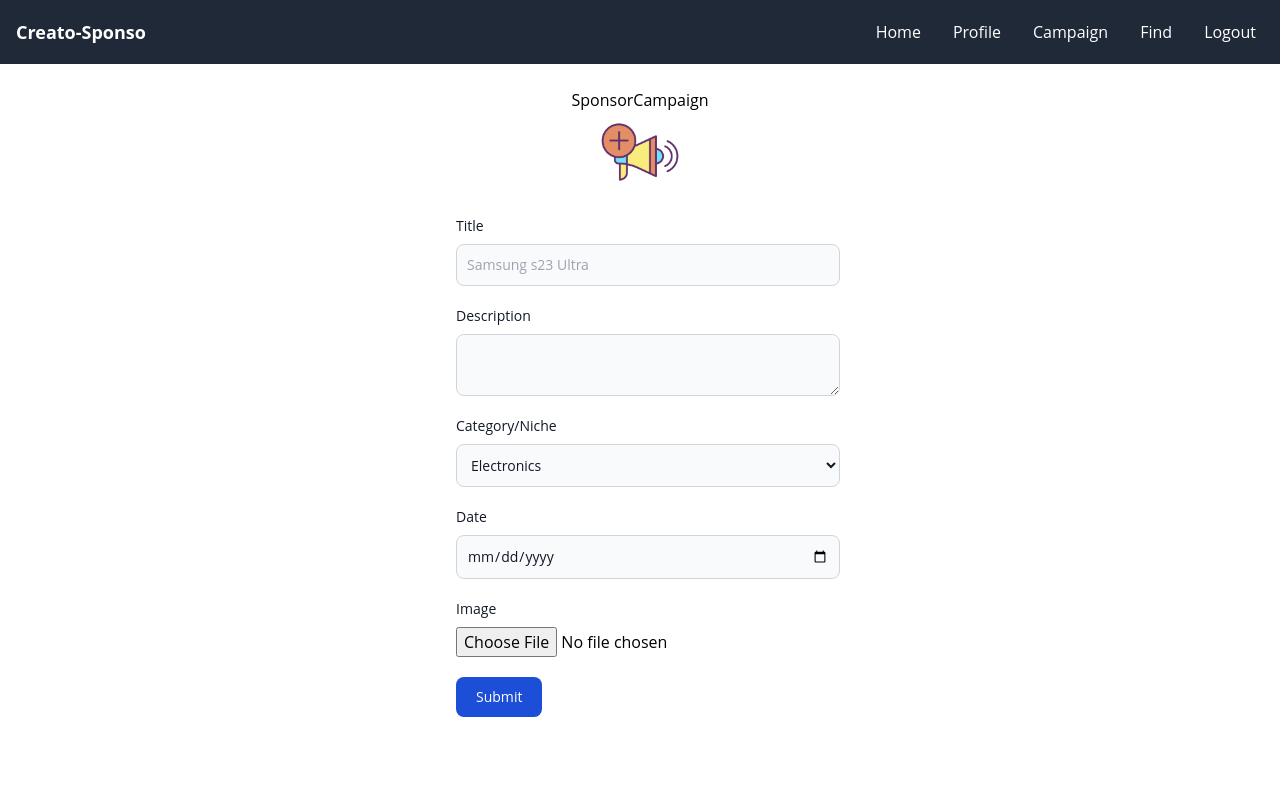
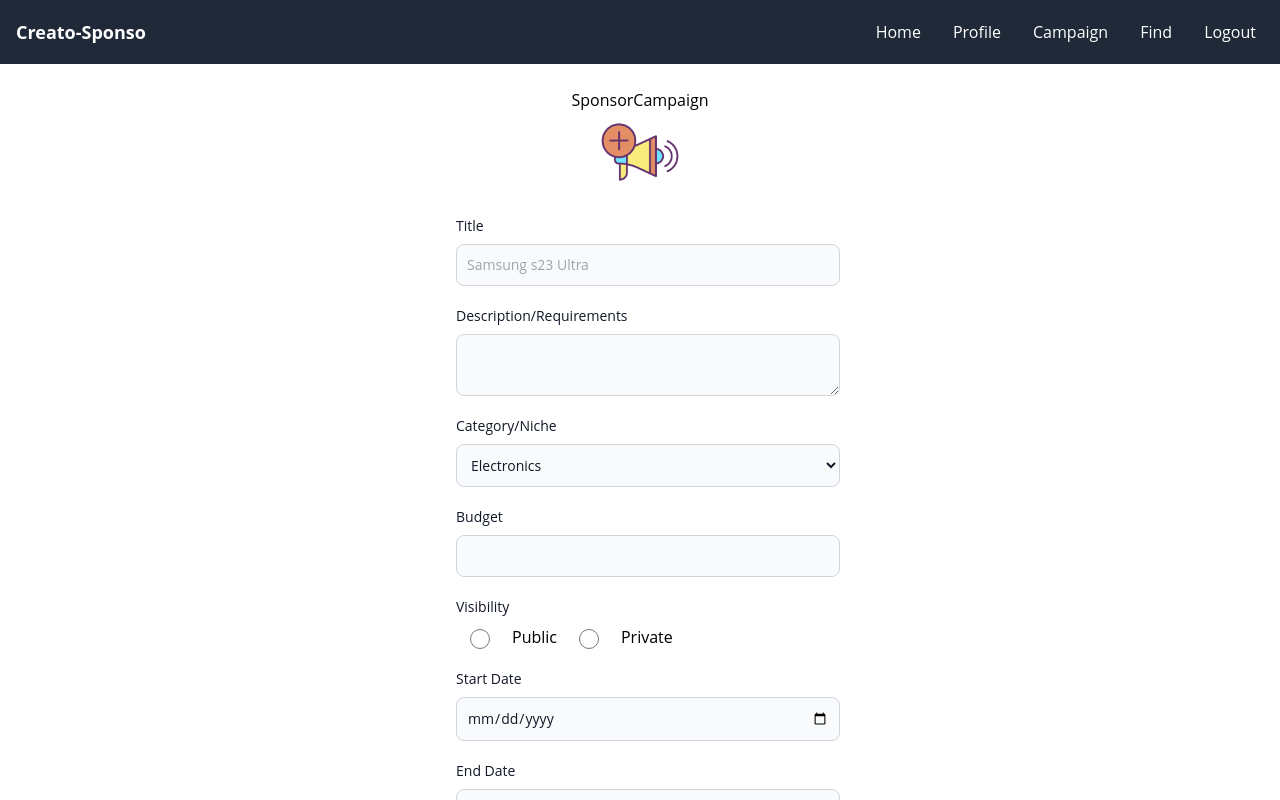
Before and after one commit to Badhri007/InfluenzeHub-frontend, a React (Create React App) app: page /sponsorCampaign in a window 1280 px wide. Both pictures are taken after a click on the picture 640 px from the left and 152 px from the top of the page. Shown: the top 800 px of the page. Built offline with nearby package versions, Linux system fonts and the light colour scheme; the HTML template or start-up script is replaced by a standard one.

Commit message:
Added Sponsor Campaign Form

```diff
--- a/src/components/sponsor/SponsorCampaign.jsx
+++ b/src/components/sponsor/SponsorCampaign.jsx
@@ -1,6 +1,7 @@
 import React, { useState } from 'react';
 import SponsoNavbar from './SponsoNavbar';
 import addIcon from '../../assets/addIcon.png';
+import loadingIcon from '../../assets/loadingIcon.png';
 
 
 const SponsorCampaign = () => {
@@ -8,12 +9,16 @@ const SponsorCampaign = () => {
     title: '',
     description: '',
     niche: '',
-    date: '',
+    budget:'',
+    visibility:'',
+    startDate: '',
+    endDate:'',
     campaignFile: null,
   });
 
   const [imageUrl, setImageUrl] = useState('');
   const [displayCampaignForm, setDisplayCampaignForm] = useState(false);
+  const [isSubmitting,setIsSubmitting]=useState(false);
 
   const handleChanges = (e) => {
     const { name, value, files } = e.target;
@@ -71,7 +76,10 @@ const SponsorCampaign = () => {
 
   const handleSubmit = async (e) => {
     e.preventDefault();
-    setDisplayCampaignForm(false);
+
+
+
+    setIsSubmitting(true);
 
     const uploadedImageUrl = await handleImageUpload();
 
@@ -82,7 +90,26 @@ const SponsorCampaign = () => {
       };
 
       console.log(formData);
-      // Here you can send the form data to your backend server using fetch if needed
+
+      try {
+        const url = "http://localhost:5000/storeCampaign";
+        const response=await fetch(url,{
+          method: "POST",
+          headers: {
+              'Content-Type': 'application/json'
+          },
+          body: JSON.stringify(formData)
+      });
+
+      const data = await response.json();
+      setIsSubmitting(false);
+      setDisplayCampaignForm(false);
+      console.log("Data response got:",data);
+
+      }
+      catch (err) {
+        console.log("Error storing campaign Data:", err);
+      }
     }
   };
 
@@ -118,7 +145,7 @@ const SponsorCampaign = () => {
           </div>
           <div className="mb-5">
             <label className="block mb-2 mx-2 text-sm font-medium text-gray-900">
-              Description
+              Description/Requirements
             </label>
             <textarea
               name="description"
@@ -147,14 +174,42 @@ const SponsorCampaign = () => {
               <option value="Mutual Funds">Mutual Funds</option>
             </select>
           </div>
+
+
+          <div className='mb-5'>
+            <label className="block mb-2 mx-2 text-sm font-medium text-gray-900">Budget</label>
+            <input type="number" name="budget" value={campaignData.budget} onChange={handleChanges}
+              className="bg-gray-50 mx-2 w-[90%] md:w-full border border-gray-300 text-gray-900 text-sm rounded-lg focus:ring-blue-500 focus:border-blue-500 block p-2.5"
+              required></input>
+          </div>
+
+          <div className='mb-5'>
+          <label className="block mb-2 mx-2 text-sm font-medium text-gray-900">Visibility</label>
+            <input type="radio" name="visibility" id="visible" value="public" onChange={handleChanges} className="mx-3 w-10 h-5 align-middle"/>Public
+            <input type="radio" name="visibility" id="visible" value="private" onChange={handleChanges} className="mx-3 w-10 h-5 align-middle"/>Private<br/>
+          </div>
+
           <div className="mb-5">
             <label className="block mb-2 mx-2 text-sm font-medium text-gray-900">
-              Date
+              Start Date
             </label>
             <input
               type="date"
-              name="date"
-              value={campaignData.date}
+              name="startDate"
+              value={campaignData.startDate}
+              onChange={handleChanges}
+              className="bg-gray-50 mx-2 w-[90%] md:w-full border border-gray-300 text-gray-900 text-sm rounded-lg focus:ring-blue-500 focus:border-blue-500 block p-2.5"
+              required
+            />
+          </div>
+          <div className="mb-5">
+            <label className="block mb-2 mx-2 text-sm font-medium text-gray-900">
+              End Date
+            </label>
+            <input
+              type="date"
+              name="endDate"
+              value={campaignData.endDate}
               onChange={handleChanges}
               className="bg-gray-50 mx-2 w-[90%] md:w-full border border-gray-300 text-gray-900 text-sm rounded-lg focus:ring-blue-500 focus:border-blue-500 block p-2.5"
               required
@@ -181,6 +236,12 @@ const SponsorCampaign = () => {
           </button>
         </form>
       )}
+
+{isSubmitting && (
+        <div className="fixed inset-0 flex items-center justify-center bg-black bg-opacity-50 z-50">
+          <img src={loadingIcon} className="w-10 h-10 animate-spin" alt="Loading" />
+        </div>
+      )}
     </div>
   );
 };
```
Also changed, not shown: src/assets/loadingIcon.png (added).
